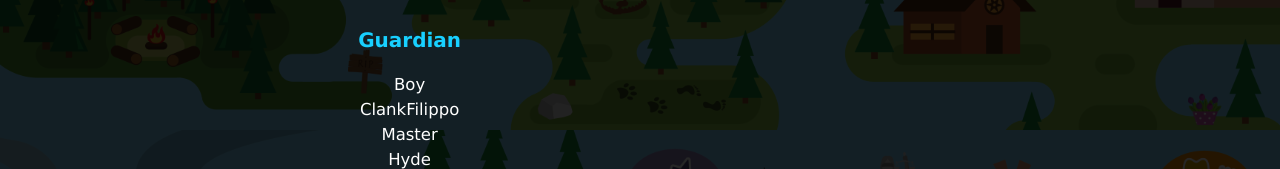
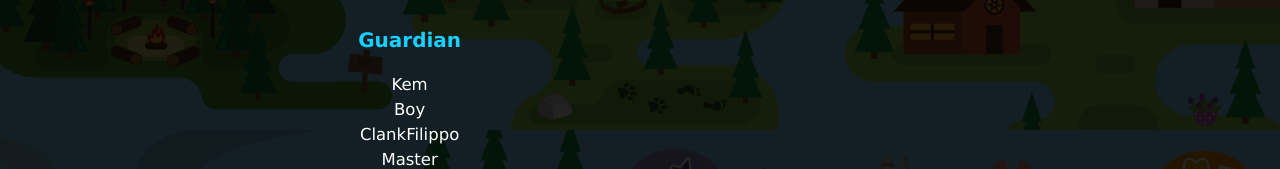
Before and after one commit to CalypsoMoonlace/heroestest, a plain HTML site: page overview.html in a window 1280 px wide. Shown: the part 3070-3239 px from the top of the page. Drawn offline with Linux system fonts and the light colour scheme.

Commit message:
Update overview.html

```diff
--- a/overview.html
+++ b/overview.html
@@ -222,7 +222,8 @@
 				<div class="position">
 				    <h3 style="color: #18d0ff"><a class="role_link">Guardian</a></h3>
 					<div class="position_description">
-						<a class="name_link">Boy</a><br>
+						<a class="name_link">Kem</a><br>
+<a class="name_link">Boy</a><br>
 <a class="name_link">ClankFilippo</a><br>
 <a class="name_link">Master</a><br>
 <a class="name_link">Hyde</a><br>
```
